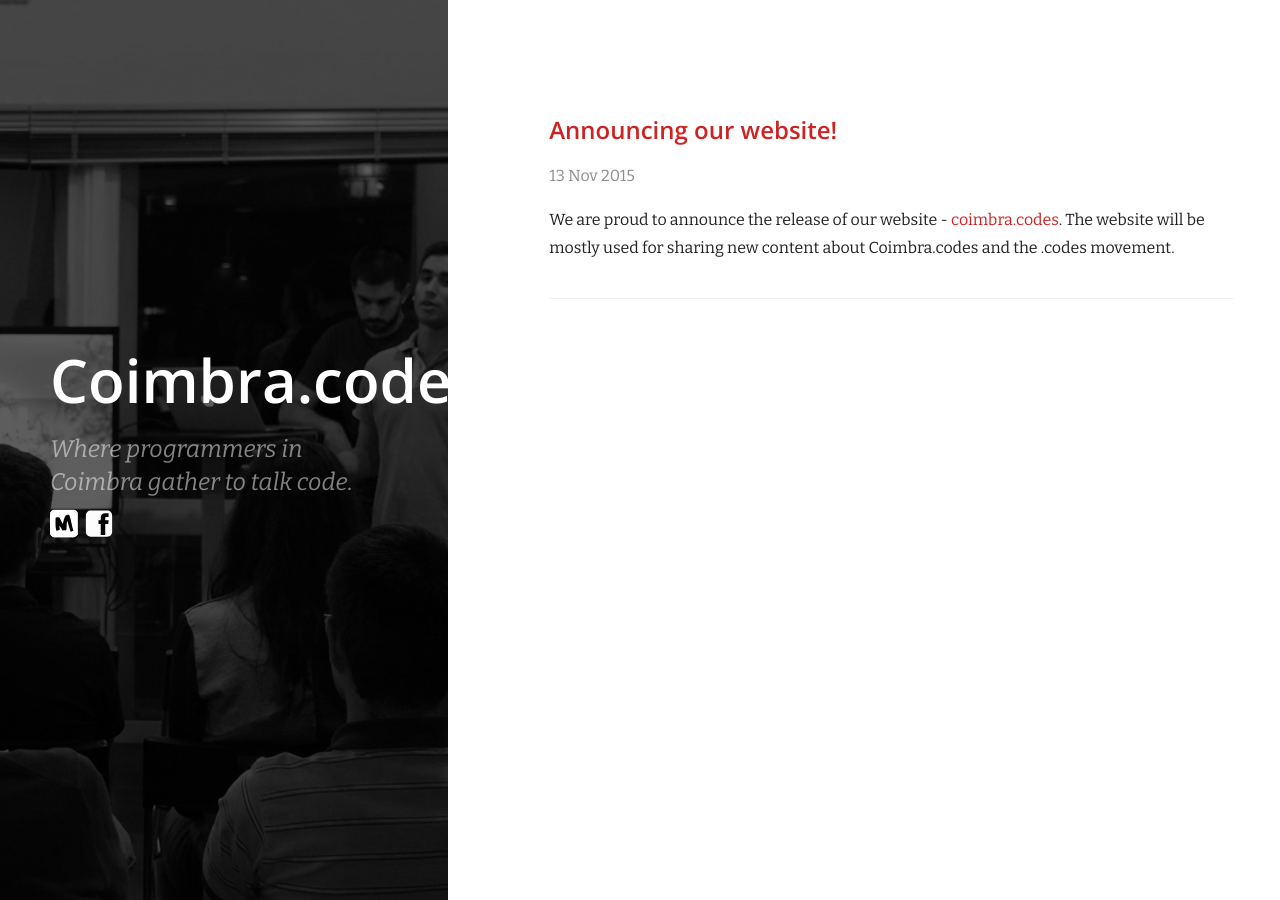
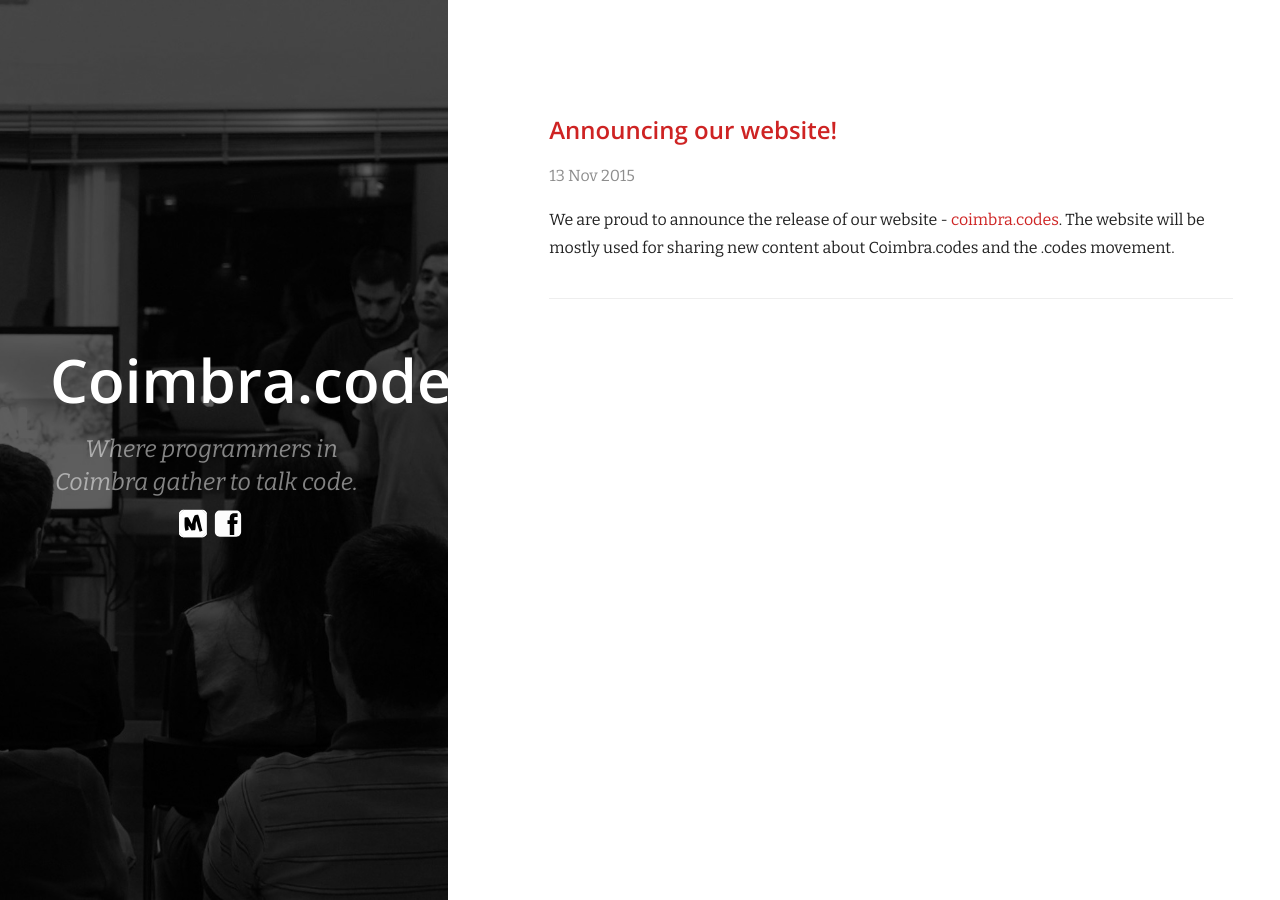
Before and after one commit to CoimbraCodes/coimbracodes.github.io, a Jekyll site: the page built from index.html, in a window 1280 px wide. Built offline with Jekyll 4.4.1, drawn with Linux system fonts in a browser that asks for light colours; nearby versions of some CDN libraries; Markdown is read by kramdown in place of the engine named in the settings.

Commit message:
Centers sidebar and adds links to Facebook and Meetup.com.

```diff
--- a/css/main.css
+++ b/css/main.css
@@ -134,6 +134,7 @@
     -webkit-transform: translate(-50%, -50%);
     -ms-transform: translate(-50%, -50%);
     transform: translate(-50%, -50%);
+    text-align: center;
   }
 
   header .container {
--- a/index.html
+++ b/index.html
@@ -12,11 +12,11 @@
       </li>
 
       <li style="margin-right: 2px; margin-top: 8px;">
-        <img style="width: 28px; height: 32px;" src="images/meetup_icon.svg"/>
+        <a target="_blank" href="http://www.meetup.com/Coimbra-codes/"><img style="width: 28px; height: 32px;" src="images/meetup_icon.svg"/></a>
       </li>
 
       <li>
-        <img style="width: 32px; height: 32px;" src="images/facebook_icon.svg"/>
+        <a target="_blank" href="https://www.facebook.com/coimbra.codes/"><img style="width: 32px; height: 32px;" src="images/facebook_icon.svg"/></a>
       </li>
   </div>
 </header>
```
Also changed, not shown: 1 other file.
